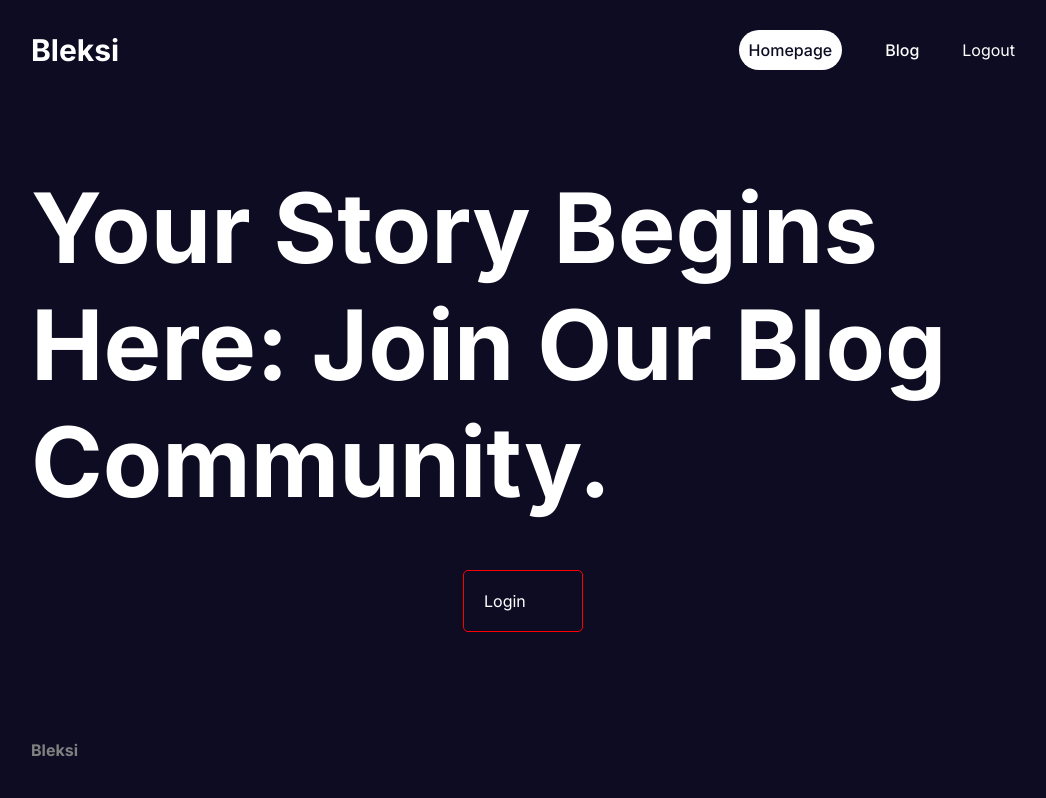
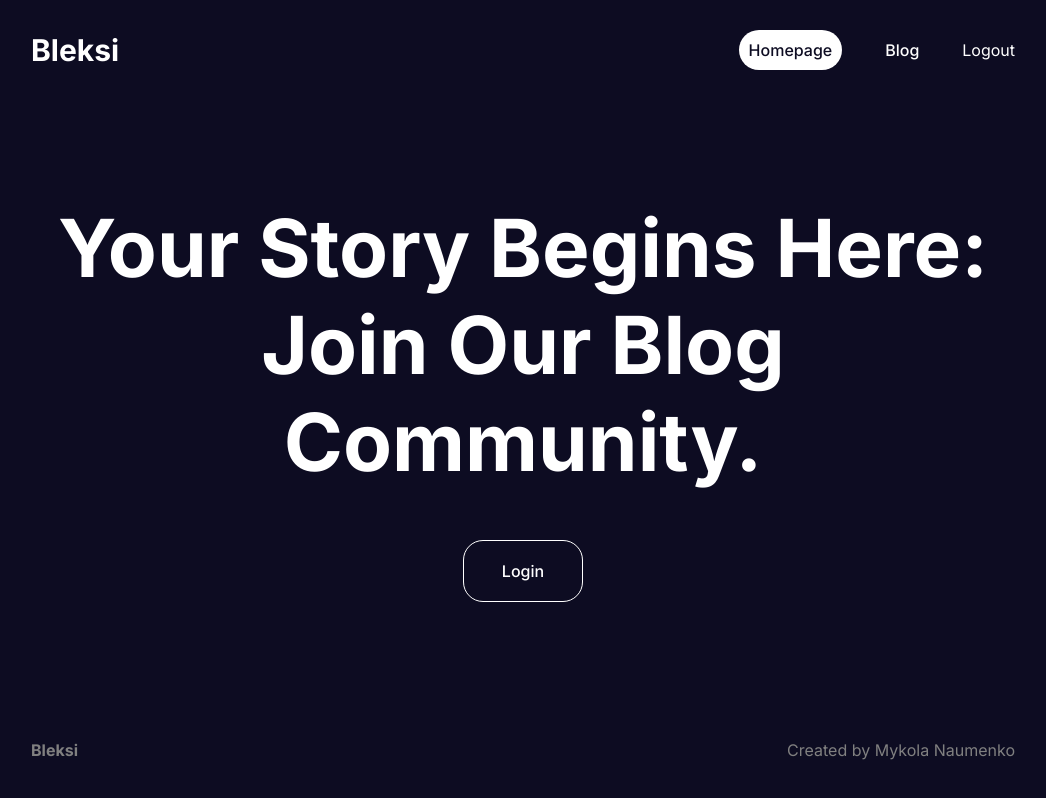
Before and after one commit to NNaumenko83/bleksi-test, a Next.js app: page / in a window 1280 px wide. Shown: the whole page, without its empty margins (117-1163 px from the left). Built offline with nearby package versions, Linux system fonts and the light colour scheme.

Commit message:
UPD: Footer and navlink

```diff
--- a/src/app/home.module.css
+++ b/src/app/home.module.css
@@ -12,7 +12,8 @@
 }
 
 .title {
-    font-size: 97px;
+    font-size: 80px;
+    text-align: center;
 }
 
 .desc {
@@ -25,8 +26,18 @@
     max-width: 250px;
     margin: 0 auto;
     cursor: pointer;
-    border: 1px solid red;
-    border-radius: 5px;
+    border: 1px solid var(--text);
+
+    text-align: center;
+
+    border-radius: 20px;
+    font-weight: 500;
+
+    transition: all 250ms ease-in-out;
+}
+.login:hover {
+    background-color: var(--text);
+    color: var(--bg);
 }
 
 @media screen and (max-width: 1024px) {
--- a/src/ui/footer/Footer.jsx
+++ b/src/ui/footer/Footer.jsx
@@ -5,6 +5,7 @@ function Footer() {
     return (
         <div className={styles.container}>
             <div className={styles.logo}>Bleksi</div>
+            <p>Created by Mykola Naumenko</p>
         </div>
     );
 }
--- a/src/ui/navbar/links/Links.jsx
+++ b/src/ui/navbar/links/Links.jsx
@@ -1,8 +1,9 @@
 'use client';
 import React, { useState } from 'react';
 import styles from './links.module.css';
-import NavLink from './navLink/navLink';
 import Image from 'next/image';
+import { NavLink } from './navlink/navLink';
+
 // import { handleLogout } from '@/lib/action';
 
 const links = [
--- a/src/ui/navbar/links/navlink/navLink.jsx
+++ b/src/ui/navbar/links/navlink/navLink.jsx
@@ -5,7 +5,7 @@ import styles from './navLink.module.css';
 import Link from 'next/link';
 import { usePathname } from 'next/navigation';
 
-const NavLink = ({ item }) => {
+export const NavLink = ({ item }) => {
     const pathName = usePathname();
     return (
         <Link
@@ -18,5 +18,3 @@ const NavLink = ({ item }) => {
         </Link>
     );
 };
-
-export default NavLink;
```
